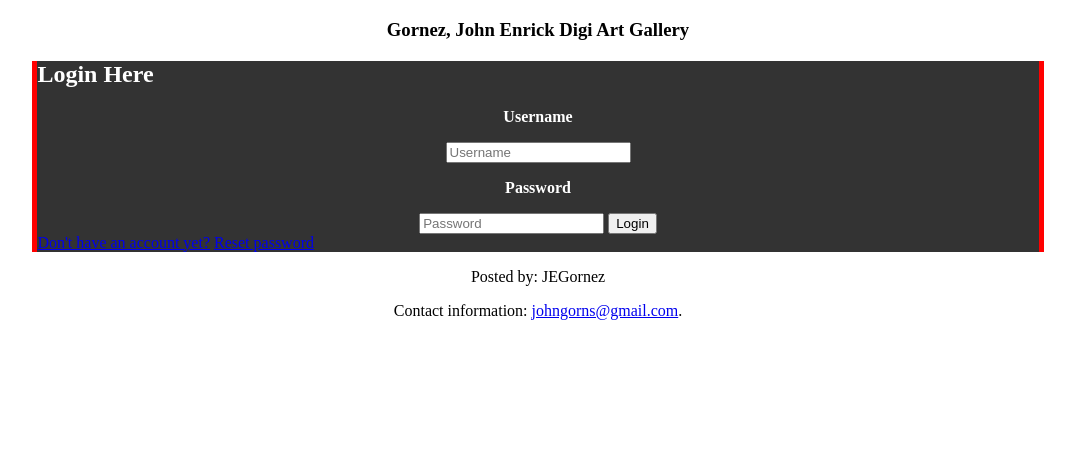
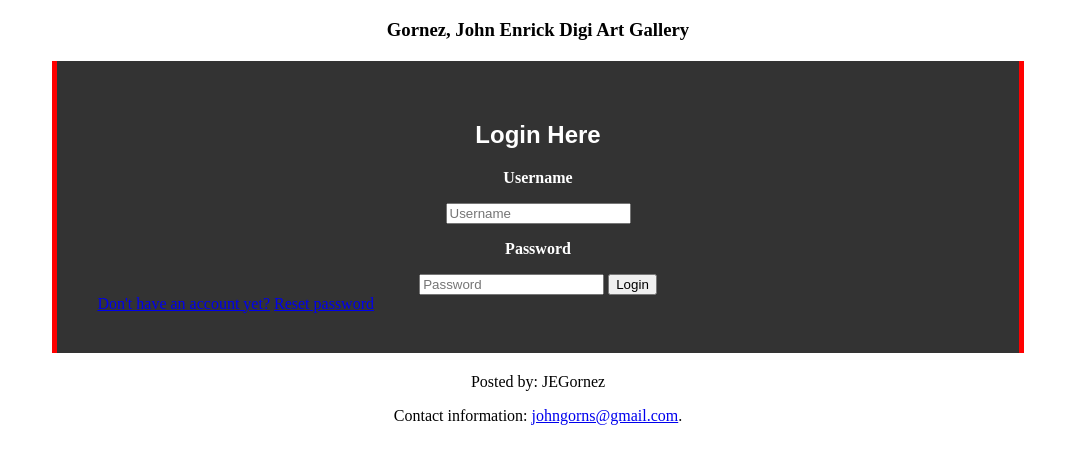
Before and after one commit to Enrick18/Enrickimage, a PHP site: page / in a window 1280 px wide. Shown: the top 464 px of the page, without its empty margins (102-1177 px from the left). Run offline with PHP 8.4, Linux system fonts and the light colour scheme.

Commit message:
Update index.css

```diff
--- a/index.css
+++ b/index.css
@@ -14,4 +14,12 @@ body{
 
   border-right: 5px red solid;
   border-left: 5px red solid;
+
+  padding:40px;
+  margin:20px;
 }
+
+.box-1 h2{
+  font-family: Arial,georgia,sans-serif;
+  text-align:center;
+}
```
